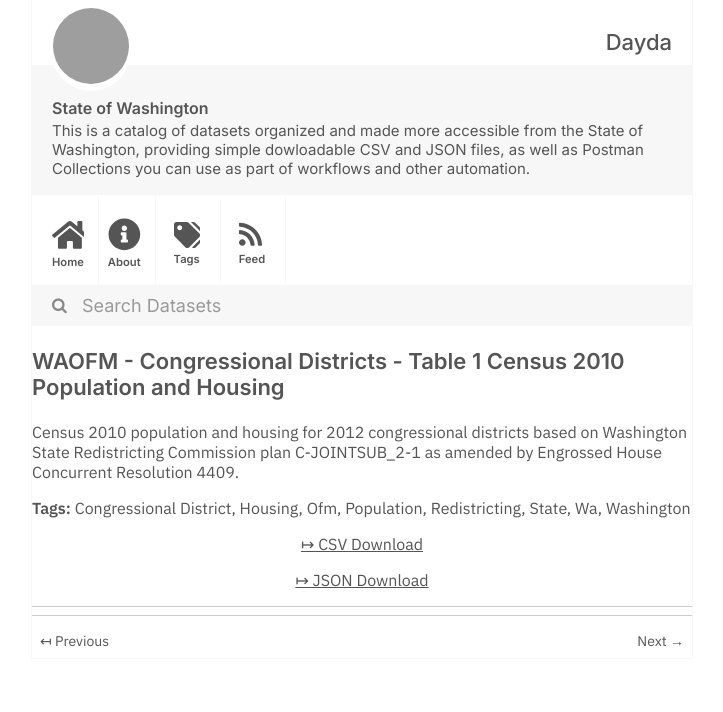
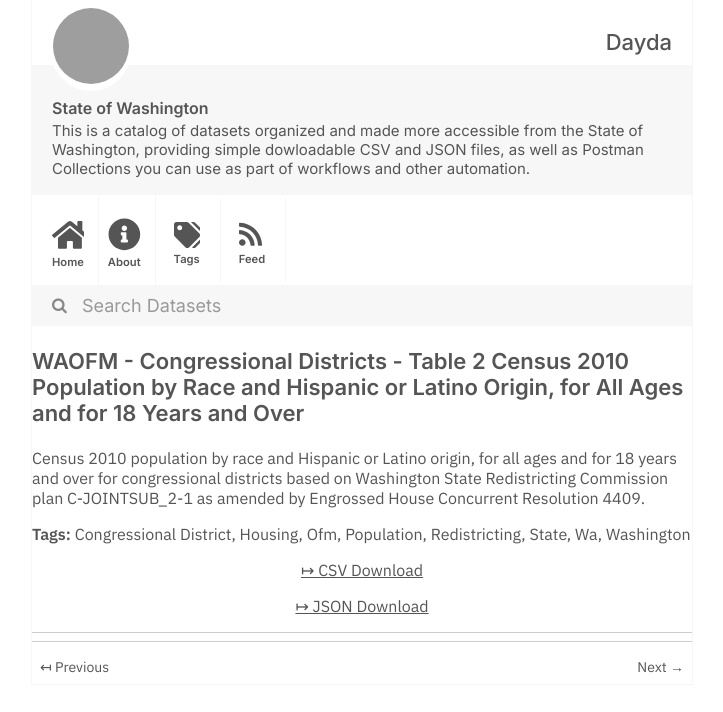
Before and after one commit to dayda-entities/state-of-washington, a Jekyll site: the page built from _posts/2020-11-10-waofm-congressional-districts-.md, in a window 1280 px wide, cut to the strip 0-712 px from the top of the page. Shown: the whole strip, without its empty margins (278-1001 px from the left). Built offline with Jekyll 4.4.1, drawn with Linux system fonts in a browser that asks for light colours; grey boxes are pictures that could not be loaded.

```diff
--- a/_posts/2020-11-10-waofm-congressional-districts-.md
+++ b/_posts/2020-11-10-waofm-congressional-districts-.md
@@ -1,7 +1,9 @@
 ---
-title: WAOFM - Congressional Districts - Table 1 Census 2010 Population and Housing
-created: '2020-11-10T17:21:31.763592'
-modified: '2020-11-10T17:21:31.763599'
+title: >-
+  WAOFM - Congressional Districts - Table 2 Census 2010 Population by Race and
+  Hispanic or Latino Origin, for All Ages and for 18 Years and Over
+created: '2020-11-10T17:20:39.981679'
+modified: '2020-11-10T17:20:39.981687'
 state: active
 type: dataset
 tags:
@@ -15,9 +17,9 @@ tags:
   - Washington
 groups:
   - Local Government
-csv_url: 'https://data.wa.gov/api/views/um6h-4brj/rows.csv?accessType=DOWNLOAD'
-json_url: 'https://data.wa.gov/api/views/um6h-4brj/rows.json?accessType=DOWNLOAD'
+csv_url: 'https://data.wa.gov/api/views/gexj-mqiq/rows.csv?accessType=DOWNLOAD'
+json_url: 'https://data.wa.gov/api/views/gexj-mqiq/rows.json?accessType=DOWNLOAD'
 layout: post
 
 ---
-Census 2010 population and housing for 2012 congressional districts based on Washington State Redistricting Commission plan C-JOINTSUB_2-1 as amended by Engrossed House Concurrent Resolution 4409.
+Census 2010 population  by race and Hispanic or Latino origin, for all ages and for 18 years and over for congressional districts based on Washington State Redistricting Commission plan C-JOINTSUB_2-1 as amended by Engrossed House Concurrent Resolution 4409.
```
